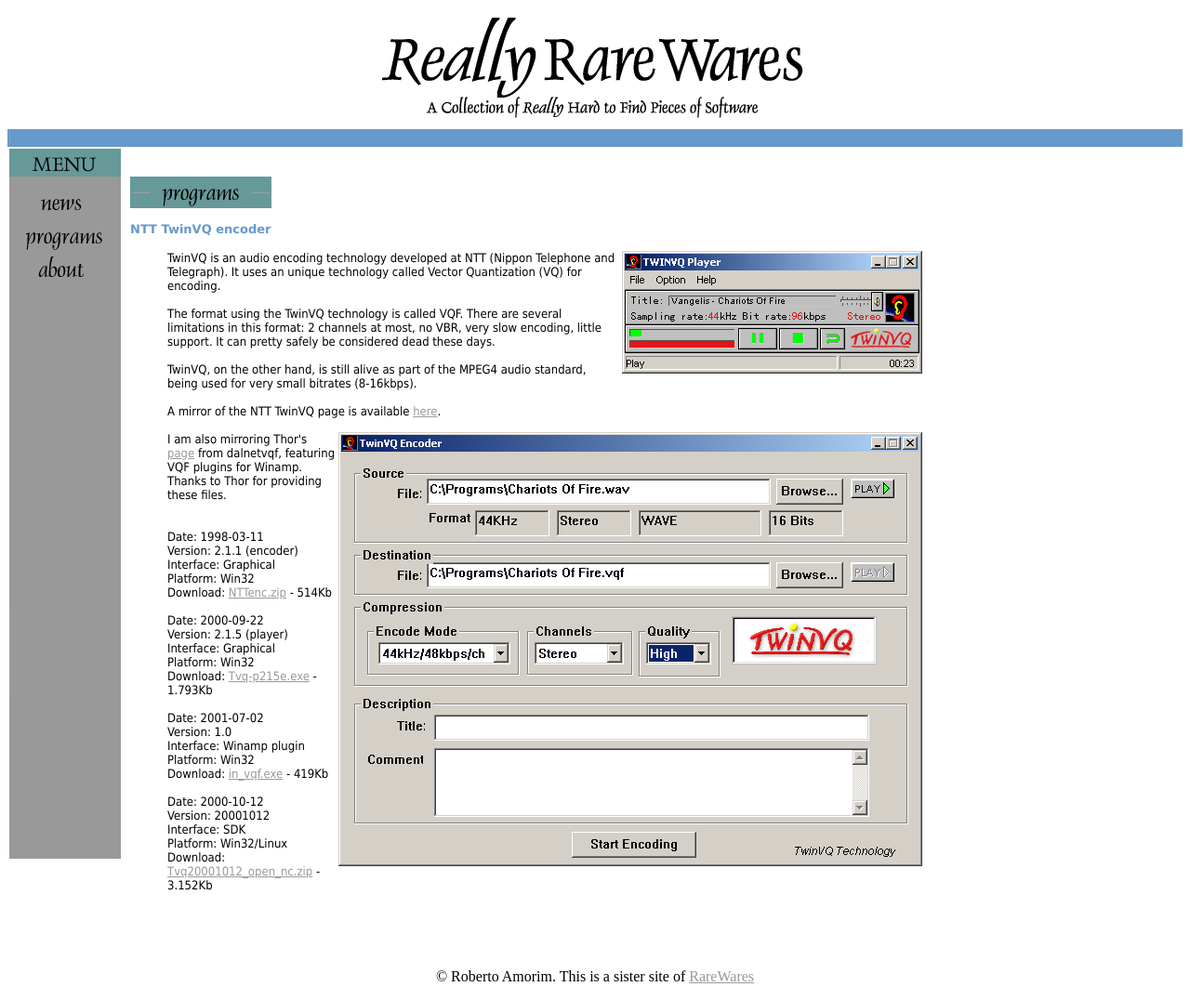
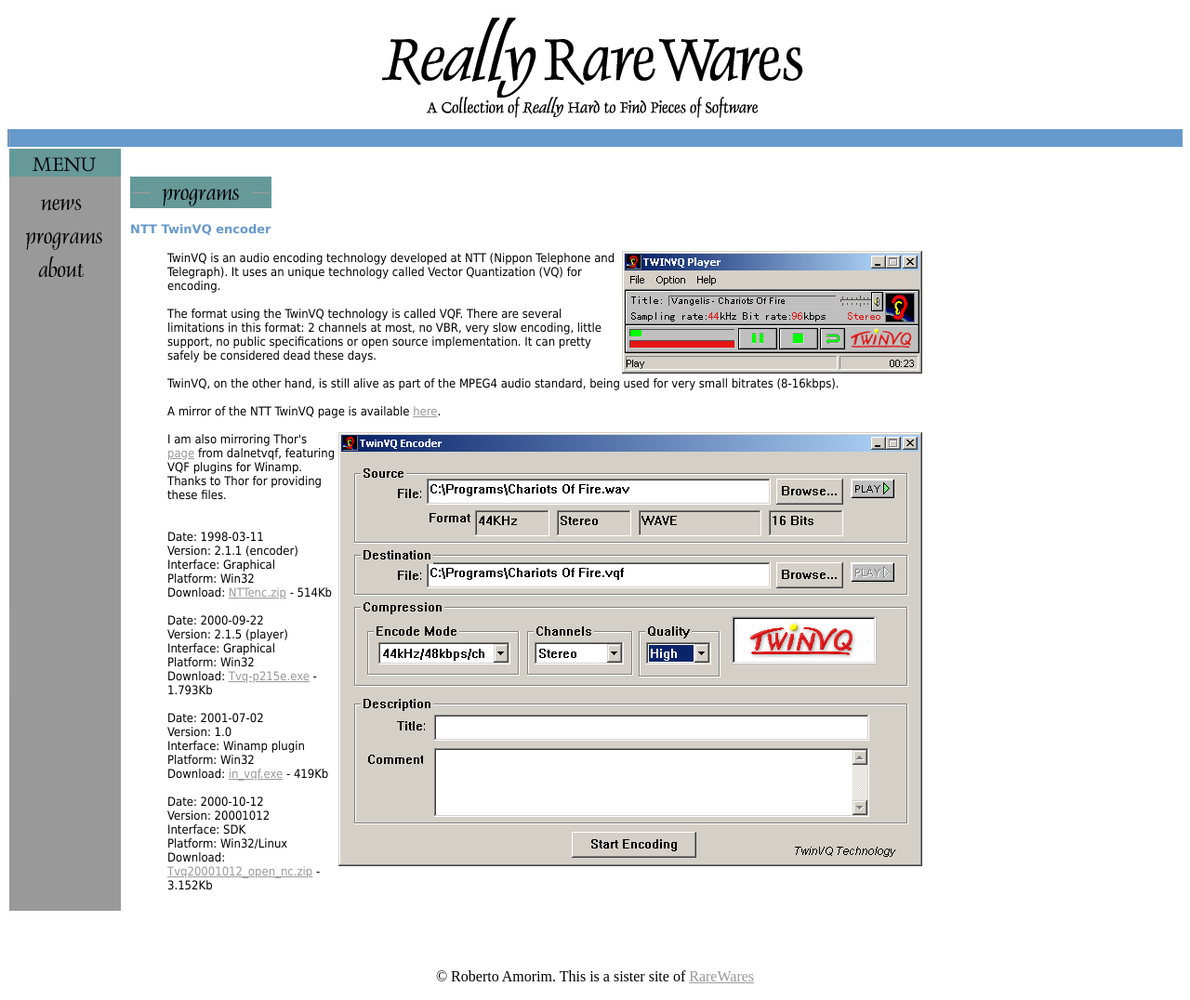
Before and after one commit to rjamorim/rrw, a PHP site: page /nttvqf.php in a window 1280 px wide. Shown: the whole page at 93% size. Run offline with PHP 8.4, Linux system fonts and the light colour scheme; grey boxes are pictures that could not be loaded.

Commit message:
Small improvements

```diff
--- a/nttvqf.php
+++ b/nttvqf.php
@@ -53,9 +53,9 @@
 
 
       </table>
-<br><br><br><br><br><br><br><br><br><br><br><br><br><br><br>
+<br><br><br><br><br><br><br><br><br><br><br>
       <table border="0" cellpadding="0" cellspacing="0" width="120">
-    <tr><td height=450><img width=1 height=100 src="dot.gif"></td></tr>
+    <tr><td height=550><img width=1 height=100 src="dot.gif"></td></tr>
       </table>
       </font>
       </td>
@@ -100,7 +100,8 @@
 
         The format using the TwinVQ technology is called VQF. There are several
         limitations in this format: 2 channels at most, no VBR, very slow encoding,
-        little support. It can pretty safely be considered dead these days.<br><br>
+        little support, no public specifications or open source implementation. It
+        can pretty safely be considered dead these days.<br><br>
 
         TwinVQ, on the other hand, is still alive as part of the MPEG4 audio standard,
         being used for very small bitrates (8-16kbps).<br><br>
```
